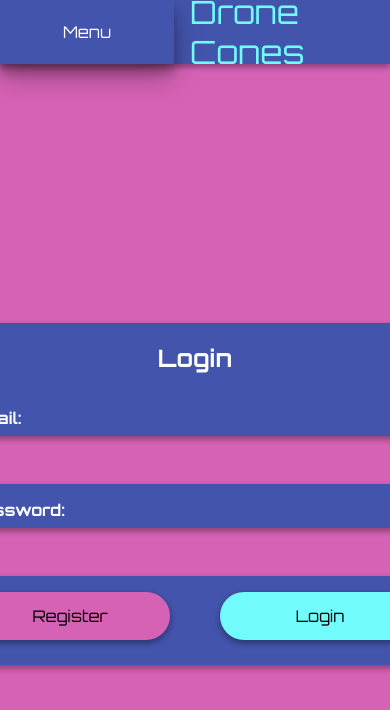
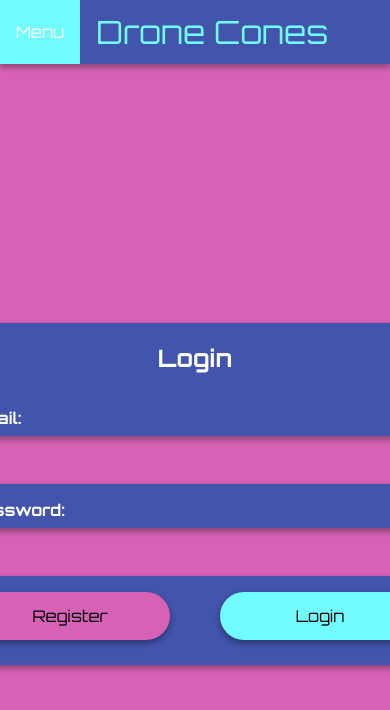
Before and after one commit to Treyson-Grange/DroneCones, a Nuxt app in the folder dronecones-app/: page / in a window 390 px wide. Shown: the top 710 px of the page. Built offline with nearby package versions, Linux system fonts and the light colour scheme; a web font is replaced by a local one.

Commit message:
menue buttons and links now disappear according to screen size

```diff
--- a/dronecones-app/assets/navbar.css
+++ b/dronecones-app/assets/navbar.css
@@ -13,11 +13,10 @@
 }
 .title {
     height: 64px;
-    padding-left: 16px;
+    padding: 0px 16px 0px 16px;
     color: var(--accent-color);
     font-size: var(--title-font-size);
     display: flex;
-    justify-content: center;
     align-items: center;
 }
 
@@ -25,12 +24,18 @@
 
 .menu-button{
     height: 64px;
+    width: fit-content;
+    padding: 16px;
     margin: 0px;
     border-radius: 0px;
     background-color: var(--secondary-color);
     color: var(--font-secondary);
+    transition: all 0.3s cubic-bezier(.25,.8,.25,1);
     box-shadow: none;
-
+}
+.menu-button:hover{
+    box-shadow: none;
+    background-color: var(--accent-color);
 }
 .links {
     display: flex;
@@ -60,7 +65,12 @@
     .links{
         display: none;
     }
-    .menu{
-        display: block;
+    .navbar{
+        justify-content: flex-start;
     }
 }
+@media screen and (min-width: 610px){
+    .menu-button{
+        display: none;
+    }
+}
```
